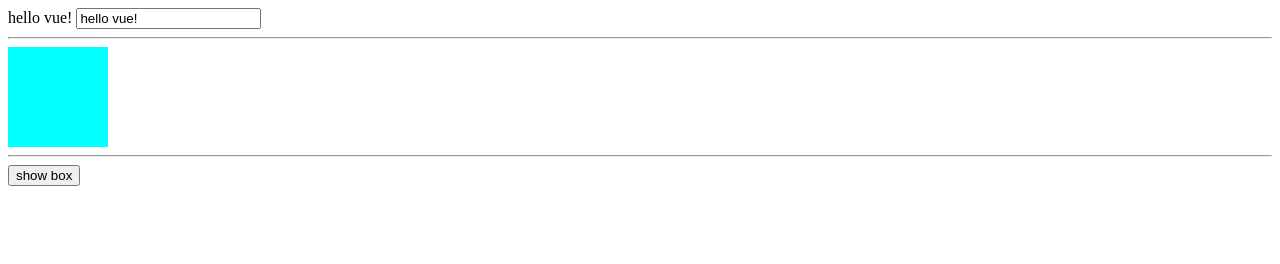
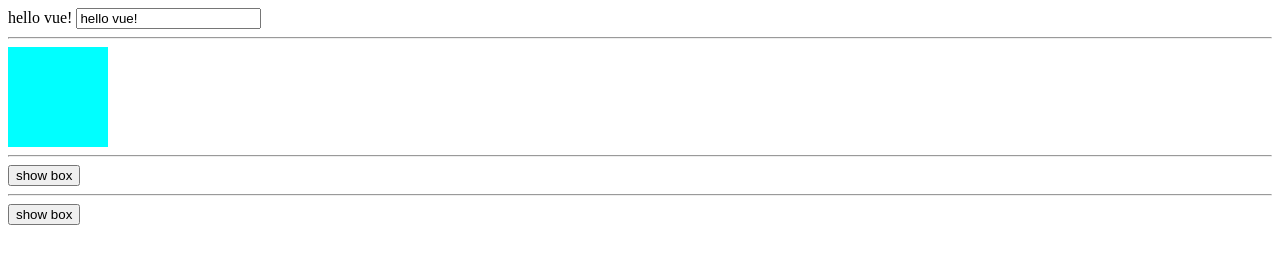
Before and after one commit to hungchihsueh/learning-vue, a plain HTML site: page index.html in a window 1280 px wide. Drawn offline with nearby package versions, Linux system fonts and the light colour scheme.

Commit message:
method learned

```diff
--- a/index.html
+++ b/index.html
@@ -6,9 +6,9 @@
     <meta name="viewport" content="width=device-width, initial-scale=1.0" />
     <title>VUE 3 basic</title>
     <style>
-        [v-cloak]{
-            display: none;
-        }
+      [v-cloak] {
+        display: none;
+      }
       .person {
         width: 100px;
         height: 100px;
@@ -22,10 +22,10 @@
       .three {
         background-color: darkorange;
       }
-      .box{
-          width: 50px;
+      .box {
+        width: 50px;
         height: 50px;
-        background-color:lightgreen ;
+        background-color: lightgreen;
       }
     </style>
   </head>
@@ -38,12 +38,20 @@
       <div v-if="isVisible" class="person one"></div>
       <div v-else-if="isVisible2" class="person two"></div>
       <div v-else class="person three"></div>
-      <hr/>
+
+      <hr />
       <!-- v-on event -->
       <button @click="toggleBox=!toggleBox" type="button">show box</button>
       <!-- <button v-on:click="toggleBox=!toggleBox" type="button">show box</button> -->
       <div v-if="toggleBox" class="box"></div>
+
+      <hr />
+      <!-- methods -->
+      <button @click="methodBox" type="button">show box</button>
+      <div v-if="isShow" class="box"></div>
     </div>
+
+
     <script src="https://unpkg.com/vue@next"></script>
 
     <script>
@@ -53,8 +61,14 @@
             gretting: "hello vue!",
             isVisible: true,
             isVisible2: false,
-            toggleBox:false
+            toggleBox: false,
+            isShow: false,
           };
+        },
+        methods: {
+          methodBox() {
+            this.isShow = !this.isShow;
+          },
         },
       });
       app.mount("#app");
```
